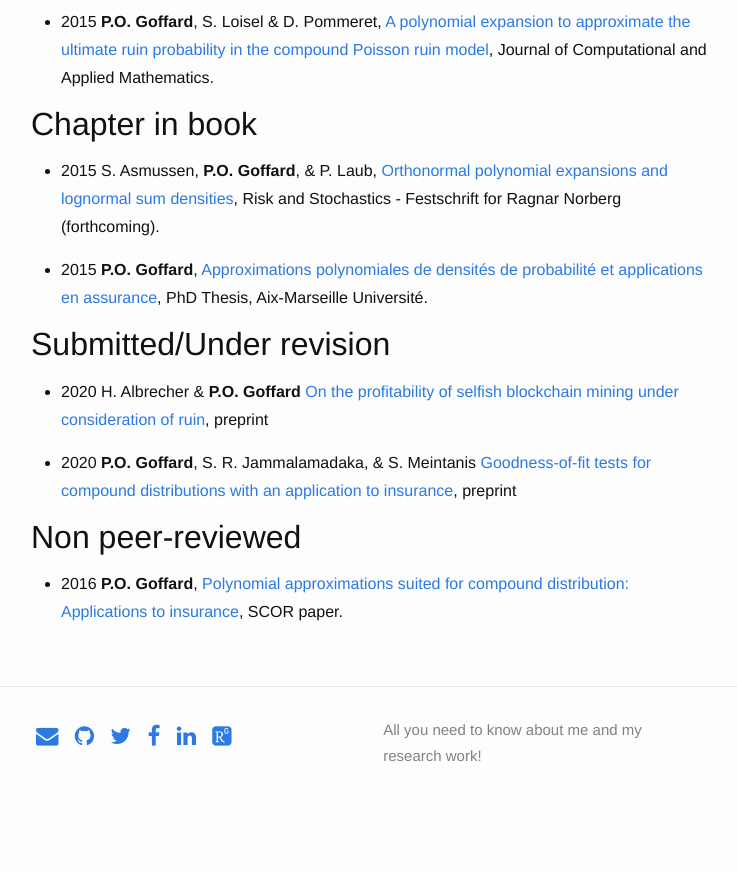
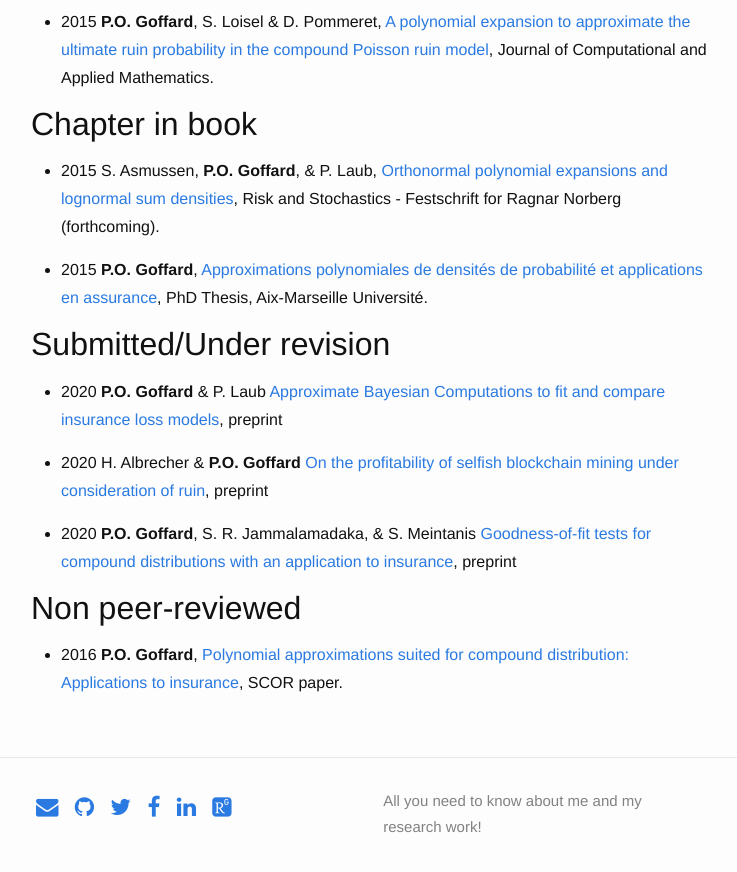
Before and after one commit to LaGauffre/LaGauffre.github.io, a Jekyll site: the page built from Publications.md, in a window 1280 px wide and 900 px high, scrolled down 914 px. Shown: the top 872 px of the window, without its empty margins (269-1006 px from the left). Built offline with Jekyll 4.4.1, drawn with Linux system fonts in a browser that asks for light colours; nearby versions of some CDN libraries; some web fonts are replaced; before the commit the page ends 1743 px from its top, so only the background shows below that.

Commit message:
Updates publications and resume

```diff
--- a/Publications.md
+++ b/Publications.md
@@ -31,6 +31,8 @@ permalink: /Publi/
 
 ## Submitted/Under revision
 
+* 2020 **P.O. Goffard** & P. Laub [Approximate Bayesian Computations to fit and compare insurance loss models](/Publications/ABCFitLoMo_Goffard_Laub.pdf), preprint
+
 * 2020 H. Albrecher & **P.O. Goffard** [On the profitability of selfish blockchain mining under consideration of ruin](/Publications/Albrecher_Goffard_Selfish_Mine.pdf), preprint
 
 * 2020 **P.O. Goffard**, S. R. Jammalamadaka, & S. Meintanis [Goodness-of-fit tests for compound distributions with an application to insurance](/Publications/GOF_Compound_Distribution_Goffard_Jammalamadaka_Meintanis.pdf), preprint
```
Also changed, not shown: 3 other files.
